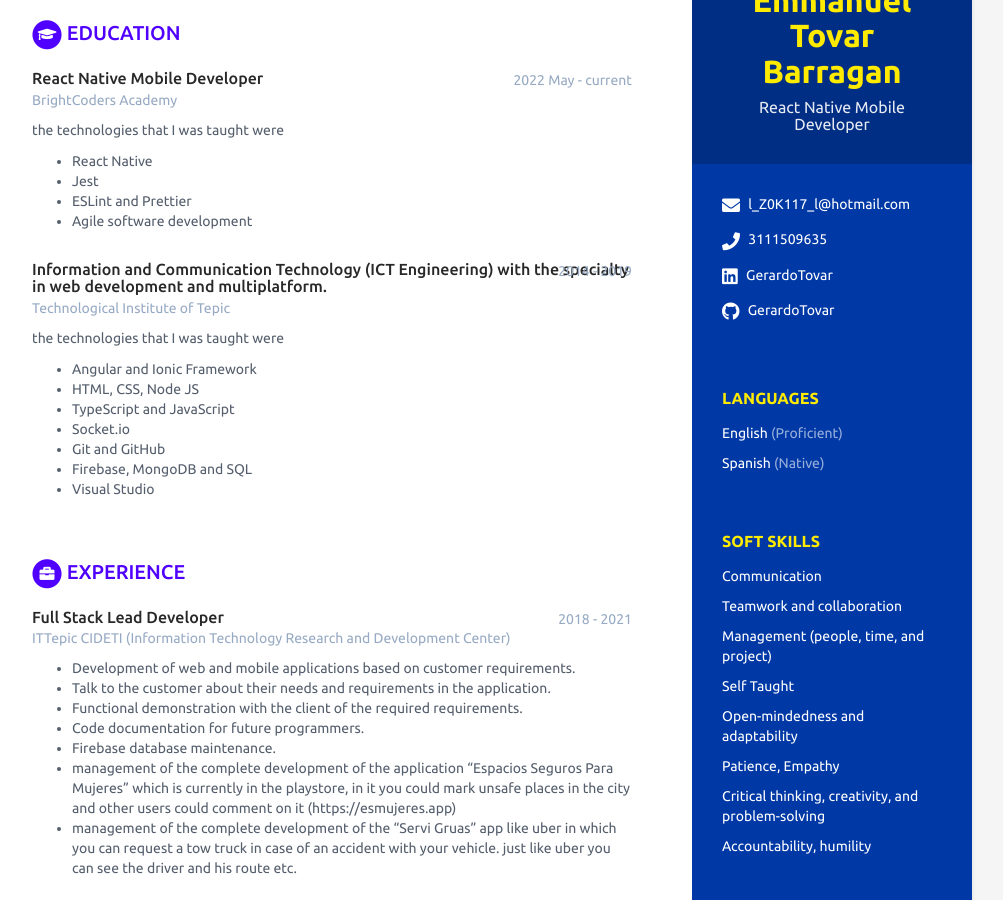
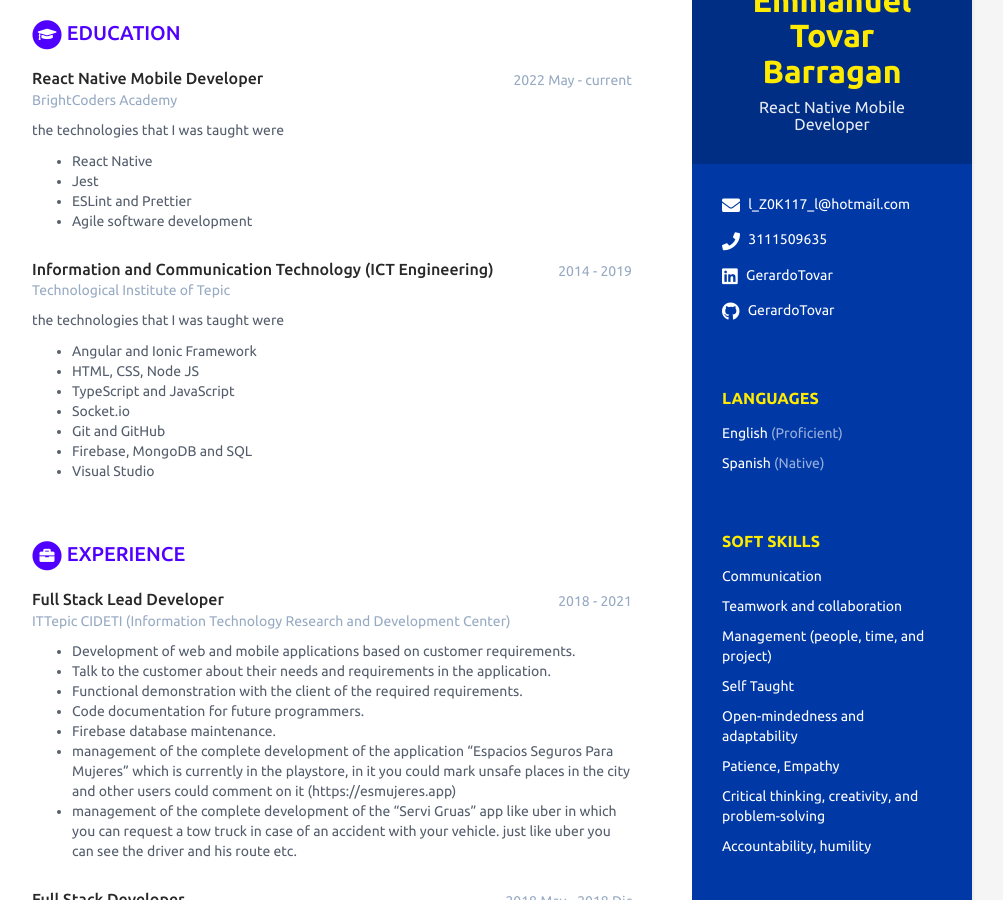
Before and after one commit to BC-MAY-21-RN/scorecard-GerardoTovar, a Jekyll site: the page built from index.html, in a window 1280 px wide and 900 px high, scrolled down 327 px. Shown: the whole window, without its empty margins (168-1171 px from the left). Built offline with Jekyll 4.4.1, drawn with Linux system fonts in a browser that asks for light colours.

Commit message:
Update data.yml

```diff
--- a/_data/data.yml
+++ b/_data/data.yml
@@ -85,7 +85,7 @@ educationcomplete:
         - ESLint and Prettier
         - Agile software development
 
-  - degree: Information and Communication Technology (ICT Engineering) with the specialty in web development and multiplatform.
+  - degree: Information and Communication Technology (ICT Engineering)
     university: Technological Institute of Tepic
     time: 2014 - 2019
     details: |
```
